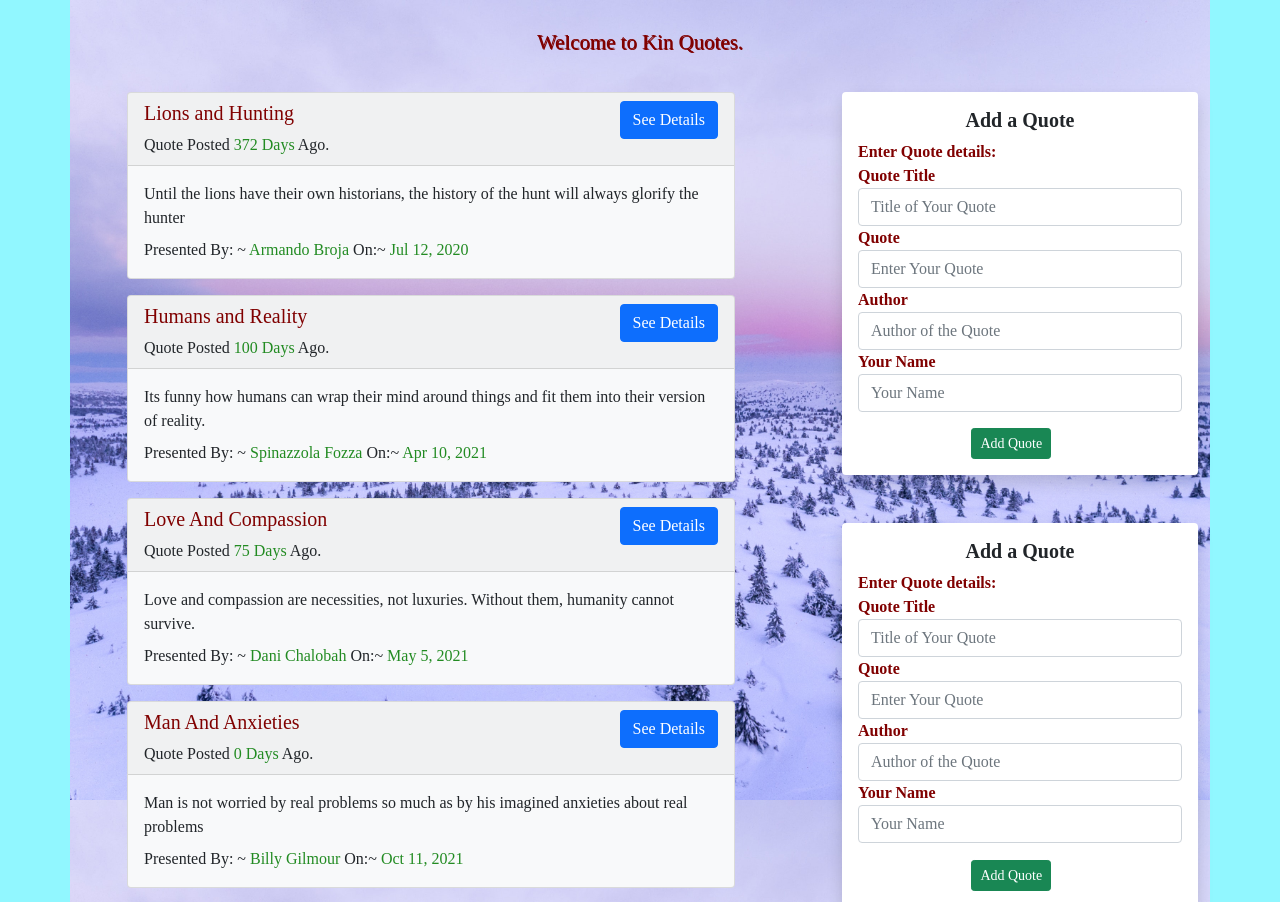
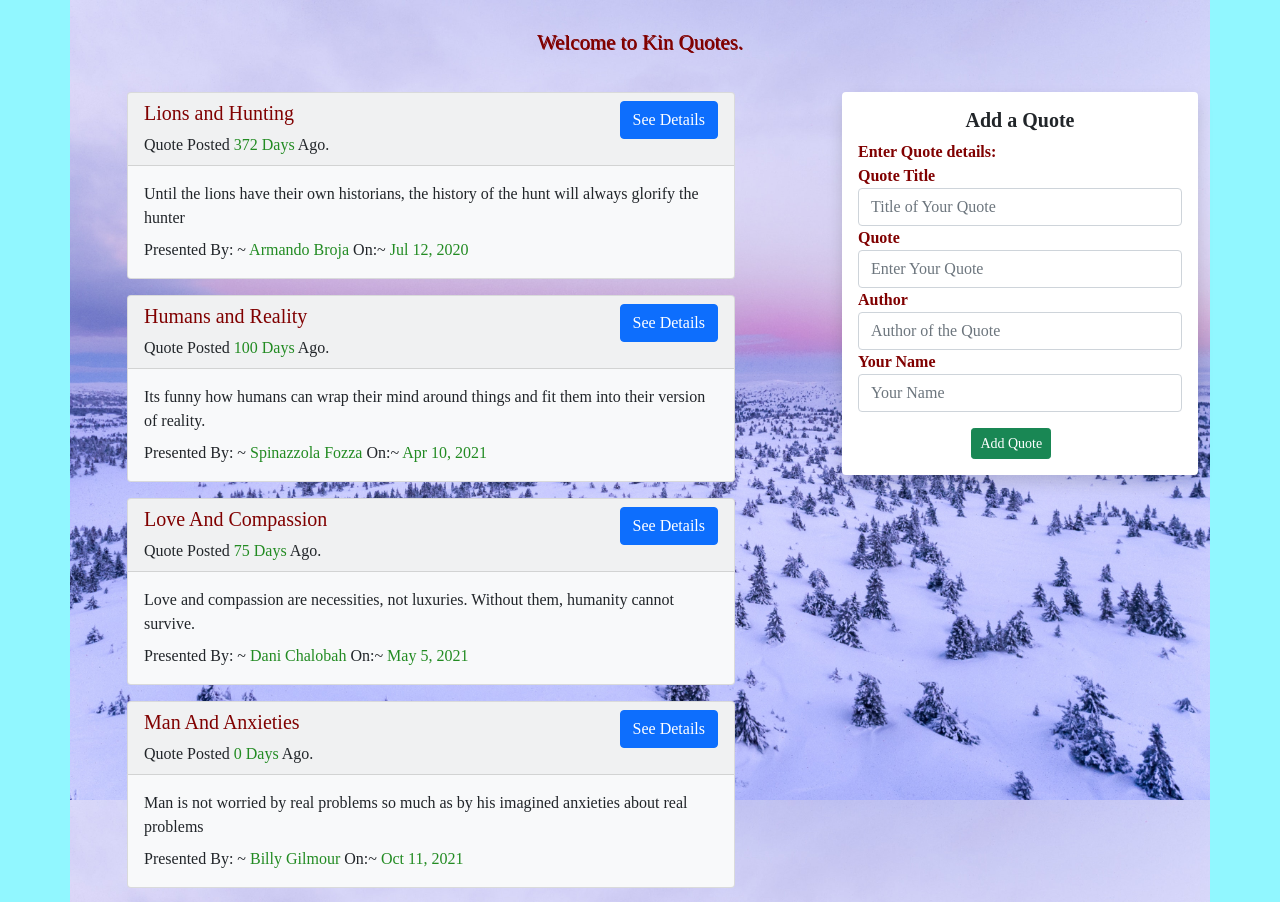
Before and after one commit to fkinyae/quotes, an Angular app: page / in a window 1280 px wide. Shown: the top 902 px of the page. Built offline with nearby package versions, Linux system fonts and the light colour scheme; a web font is replaced by a local one.

Commit message:
add form validation

```diff
--- a/src/app/quote-form/quote-form.component.html
+++ b/src/app/quote-form/quote-form.component.html
@@ -1,3 +1,4 @@
+<!DOCTYPE html5>
 <div class="container-fluid  shadow p-3 mb-5 bg-white rounded">
 
     <h5 class="text-center">
@@ -12,22 +13,35 @@
 
         <div class="form-group" >
             <label for="quote-title" class="tt">Quote  Title</label>
-            <input type="text" class="form-control"  placeholder="Title of Your Quote"  id="quote" [(ngModel)] = "newQuote.quote" name= "quote"  required>
+            <input type="text" class="form-control"  placeholder="Title of Your Quote"  id="quote" [(ngModel)] = "newQuote.quote" name= "quote" #name='ngModel'  required>
+            <div [hidden] = "name.valid  || name.pristine"  class="alert alert-danger"  >
+                <p>Quote Title is required</p>
+
+            </div>
         </div>
 
         <div class="form-group" >
             <label for="quote" class="tt">Quote</label>
-            <input type="text" id="description" class="form-control"  placeholder="Enter Your Quote" [(ngModel)] = "newQuote.description" name= "description"  required>
+            <input type="text" id="description" class="form-control"  placeholder="Enter Your Quote" [(ngModel)] = "newQuote.description" name= "description"  #quote='ngModel' required>
+            <div [hidden] = "quote.valid  || quote.pristine"  class="alert alert-danger"  >
+                <p>Quote  is required</p></div>
+
         </div>
 
         <div class="form-group" >
             <label for="author" class="tt">Author</label>
-            <input type="text" id="author" class="form-control"  placeholder="Author of the Quote" [(ngModel)] = "newQuote.author" name= "author"  required>
+            <input type="text" id="author" class="form-control"  placeholder="Author of the Quote" [(ngModel)] = "newQuote.author" name= "author"  #author='ngModel'  required>
+            <div [hidden] = "author.valid  || author.pristine"  class="alert alert-danger"  >
+                <p>Author  is required</p></div>
+
         </div>
 
         <div class="form-group" >
             <label for="name" class="tt">Your Name</label>
-            <input type="text" id="submit_by" class="form-control"  placeholder="Your Name" [(ngModel)] = "newQuote.submit_by" name= "Submit_by"  required>
+            <input type="text" id="submit_by" class="form-control"  placeholder="Your Name" [(ngModel)] = "newQuote.submit_by" name= "Submit_by"   #submit_by='ngModel'   required>
+            <div [hidden] = "submit_by.valid  || submit_by.pristine"  class="alert alert-danger"  >
+                <p>Your Name  is required</p></div>
+
         </div>
 
         <div  class="wrapper">
--- a/src/app/quote/quote.component.html
+++ b/src/app/quote/quote.component.html
@@ -56,7 +56,6 @@
         <div class="col-md-4" id="formquote">
 
           <app-quote-form (addQuote) = "addNewQuote($event)"></app-quote-form>
-          <app-quote-form ></app-quote-form>
 
 
         </div>
--- a/src/app/quote/quote.component.ts
+++ b/src/app/quote/quote.component.ts
@@ -42,6 +42,7 @@ export class QuoteComponent implements OnInit {
     }
 
 
+
   }
 
   constructor() { }
--- a/src/index.html
+++ b/src/index.html
@@ -3,6 +3,7 @@
 <head>
   <meta charset="utf-8">
   <link rel="stylesheet" href="https://cdnjs.cloudflare.com/ajax/libs/font-awesome/4.7.0/css/font-awesome.min.css">
+
 
   <title>Quotes</title>
   <base href="/">
```
